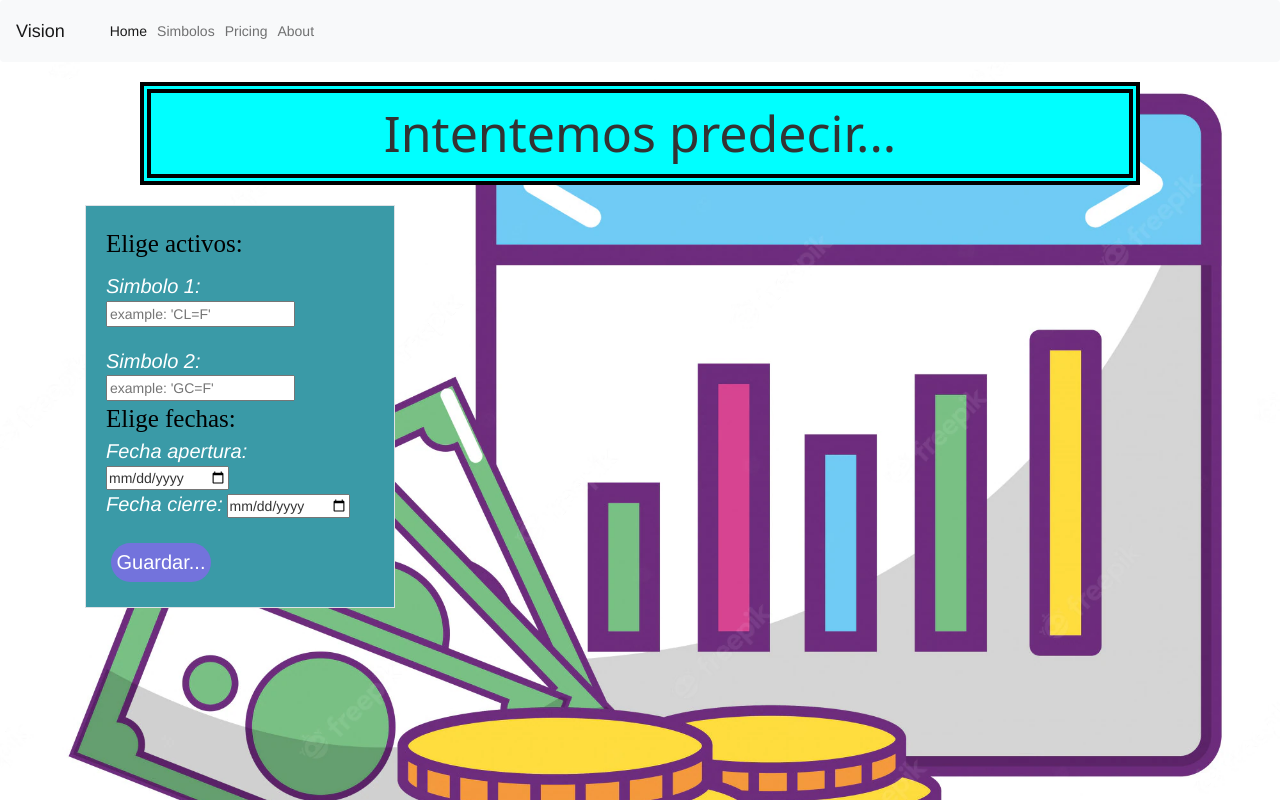
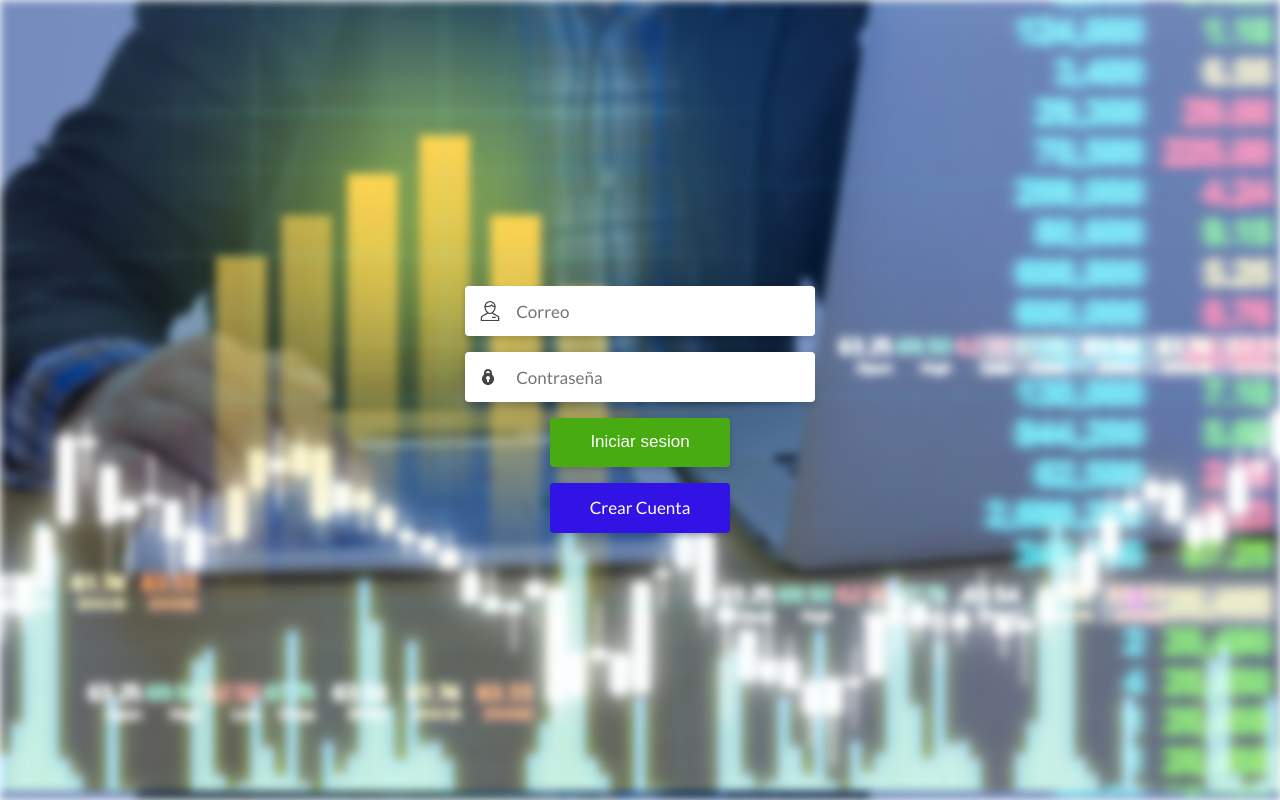
Before and after one commit to wilsongutierrez-01/ProgramacionPython, a Flask app: page / in a window 1280 px wide. Run offline with Flask 2, Linux system fonts and the light colour scheme; some libraries are stand-ins or nearby versions.

Commit message:
Inicio de sesion Funcionando

```diff
--- a/app.py
+++ b/app.py
@@ -2,25 +2,81 @@
 import matplotlib.pyplot as plt
 import numpy as np
 import seaborn as sb
-from flask import Flask, redirect, render_template, request
-
+from flask import Flask, redirect, render_template, request, flash, url_for
+import extras
 import aiPredict
 import mongoDB
 
 db = 'visionDB'
 
 app = Flask(__name__)
+app.secret_key = 'darkCode'
 
 # Mostrar pagina principal
 @app.route('/')
 def index():
-    return render_template('pages/index.html')
+    return render_template('pages/login.html')
 
 @app.route('/inicio')
 def inicio():
-    return redirect('/')
+    return render_template('pages/index.html')
 
+#Para abrir el formulario de crear una nueva cuenta
+@app.route('/crearCuenta')
+def crearCuenta():
+    return render_template('pages/crearcuenta.html')
 
+#Para crear una nueva cuenta
+@app.route('/crearUsuario', methods=['GET', 'POST'])
+def crearUsuario():
+    nombre = str(request.form['txtNombre'])
+    apellido = str(request.form['txtApellido'])
+    correo = str(request.form['txtCorreo'])
+    contra = str(request.form['txtContra'])
+    contraConfir = str(request.form['txtConfirContra'])
+
+    if extras.verificar_correo(correo) != True:
+        flash('Correo invalido')
+        return redirect(url_for('crearCuenta'))
+    elif extras.verificar_contra(contra) != True:
+        flash('Constraseña invalida')
+        return redirect(url_for('crearCuenta'))
+    elif contra != contraConfir:
+        flash('Contraseñas no coinciden')
+        return redirect(url_for('crearCuenta'))
+    else:
+        user = {'nombre':nombre, 'apellido':apellido, 'correo':correo, 'contra':contra}
+        mongoDB.connection('visionDB','Usuarios')
+        mongoDB.save(user)
+        flash('Usuario creado')
+        return index()
+    pass
+
+#Para iniciar sesion
+@app.route('/iniciarSesion', methods=['GET', 'POST'])
+def iniciarSesion():
+    correo = request.form['txtCorreo']
+    contra = request.form['txtContra']
+    mongoDB.connection('visionDB','Usuarios')
+    #Obtenemos los datos de contra
+    contraDB = mongoDB.showUser('correo',correo)
+    #Obtenemos los datos de correo
+    correoDB = mongoDB.showUser('correo', correo)
+
+    if contraDB != None and contraDB != None:
+        contrauser = contraDB['contra']
+        correouser = correoDB['correo']
+        if contra != contrauser or correo != correouser:
+            flash('Contraseña incorrecta')
+            return index()
+        else:
+            flash('Bienvenido a Vision')
+            return inicio()
+    else:
+        flash('el usuario no existe')
+        return index()
+
+    pass
 @app.route('/guardarData', methods=['GET', 'POST'])
 def guardarData():
     sim1 = str(request.form['txtSimbolo1'])
--- a/mongoDB.py
+++ b/mongoDB.py
@@ -17,7 +17,7 @@
 
 
 
-def saveProducto(product):
+def save(product):
     collection.insert_one(product)
 
 
@@ -32,7 +32,7 @@
         datos.append(i[nombreValor])
     return datos
 
-def showby(value,val):
+def showUser(value,val):
     data = collection.find_one({value:val})
     return data
 
--- /dev/null
+++ b/static/styleslogin.css
@@ -0,0 +1,133 @@
+@import url("https://fonts.googleapis.com/css?family=Lato:400,700");
+#bg {
+  background-image: url('/static/images/background3.jpg');
+  position: fixed;
+  left: 0;
+  top: 0;
+  width: 100%;
+  height: 100%;
+  background-size: contain;
+  filter: blur(5px);
+}
+
+body {
+  font-family: 'Lato', sans-serif;
+  color: #4A4A4A;
+  display: flex;
+  justify-content: center;
+  align-items: center;
+  min-height: 100vh;
+  overflow: hidden;
+  margin: 0;
+  padding: 0;
+}
+
+form {
+  width: 350px;
+  position: relative;
+}
+form .form-field::before {
+  font-size: 20px;
+  position: absolute;
+  left: 15px;
+  top: 17px;
+  color: #888888;
+  content: " ";
+  display: block;
+  background-size: cover;
+  background-repeat: no-repeat;
+}
+
+form .form-field:nth-child(3)::before {
+  background-image: url(/static/images/user-icon.png);
+  width: 20px;
+  height: 20px;
+  top: 15px;
+}
+form .form-field:nth-child(4)::before {
+  background-image: url(/static/images/lock-icon.png);
+  width: 16px;
+  height: 16px;
+}
+form .form-field {
+  display: -webkit-box;
+  display: -ms-flexbox;
+  display: flex;
+  -webkit-box-pack: justify;
+  -ms-flex-pack: justify;
+  justify-content: space-between;
+  -webkit-box-align: center;
+  -ms-flex-align: center;
+  align-items: center;
+  margin-bottom: 1rem;
+  position: relative;
+}
+form input {
+  font-family: inherit;
+  width: 100%;
+  outline: none;
+  background-color: #fff;
+  border-radius: 4px;
+  border: none;
+  display: block;
+  padding: 0.9rem 0.7rem;
+  box-shadow: 0px 3px 6px rgba(0, 0, 0, 0.16);
+  font-size: 17px;
+  color: #4A4A4A;
+  text-indent: 40px;
+}
+form .btn {
+  outline: none;
+  border: none;
+  cursor: pointer;
+  display: inline-block;
+  margin: 0 auto;
+  padding: 0.9rem 2.5rem;
+  text-align: center;
+  background-color: #47AB11;
+  color: #fff;
+  border-radius: 4px;
+  box-shadow: 0px 3px 6px rgba(0, 0, 0, 0.16);
+  font-size: 17px;
+}
+
+form .btn1 {
+    outline: none;
+    border: none;
+    cursor: pointer;
+    display: inline-block;
+    margin: 0 auto;
+    padding: 0.9rem 2.5rem;
+    text-align: center;
+    background-color: #3213e6;
+    color: #fff;
+    border-radius: 4px;
+    box-shadow: 0px 3px 6px rgba(0, 0, 0, 0.16);
+    font-size: 17px;
+    text-decoration: none;
+  }
+
+  form .form-field2::before {
+    font-size: 20px;
+    position: absolute;
+    left: 15px;
+    top: 17px;
+    color: #888888;
+    content: " ";
+    display: block;
+    background-size: cover;
+    background-repeat: no-repeat;
+  }
+  form .form-field2 {
+    display: -webkit-box;
+    display: -ms-flexbox;
+    display: flex;
+    -webkit-box-pack: justify;
+    -ms-flex-pack: justify;
+    justify-content: space-between;
+    -webkit-box-align: center;
+    -ms-flex-align: center;
+    align-items: center;
+    margin-bottom: 1rem;
+    position: relative;
+  }
--- a/templates/header.html
+++ b/templates/header.html
@@ -45,3 +45,12 @@
 
     </head>
     <body class="bodyStyle">
+        {% with messages= get_flashed_messages()  %}
+        {% if messages %}
+            <div class="alert alert-danger" role="alert">
+                {% for message in messages %}
+                    {{message}}
+                {% endfor %}
+            </div>
+        {% endif %}
+        {% endwith   %}
--- /dev/null
+++ b/templates/pages/login.html
@@ -0,0 +1,44 @@
+<!DOCTYPE html>
+<html lang="en" >
+<head>
+  <meta charset="UTF-8">
+  <title>Login Page with Background Image Example</title>
+  <link rel="stylesheet" href="/static/styleslogin.css">
+
+</head>
+<body>
+<!-- partial:index.partial.html -->
+<div id="bg"></div>
+
+<form id="logIn" method="post" action="{{url_for('iniciarSesion')}}">
+	<div class="form-field">
+		{% with messages= get_flashed_messages()  %}
+		{% if messages %}
+			<div class="alert alert-danger" role="alert" style="color:rgb(253, 253, 253); background-color:rgb(18, 74, 228); align-self: 0 auto;">
+				{% for message in messages %}
+					{{message}}
+				{% endfor %}
+			</div>
+		{% endif %}
+		{% endwith   %}
+	</div>
+
+    <br>
+  <div class="form-field">
+    <input type="email" placeholder="Correo" name="txtCorreo" id="txtCorreo" required/>
+  </div>
+
+  <div class="form-field">
+    <input type="password" placeholder="Contraseña" name="txtContra" id="txtContra" required/>                         </div>
+
+  <div class="form-field">
+    <button class="btn" type="submit">Iniciar sesion</button>
+  </div>
+  <div class="form-field">
+    <a class="btn1" href="{{url_for('crearCuenta')}}">Crear Cuenta</a>
+  </div>
+</form>
+<!-- partial -->
+
+</body>
+</html>
```
Also changed, not shown: extras.py (added, +25 -0 lines), templates/pages/crearcuenta.html (added, +50 -0 lines), static/images/background3.jpg (added), static/images/lock-icon.png (added), static/images/user-icon.png (added).
